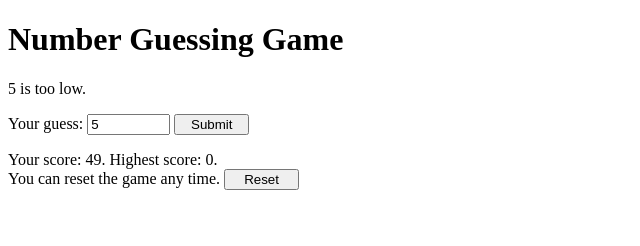
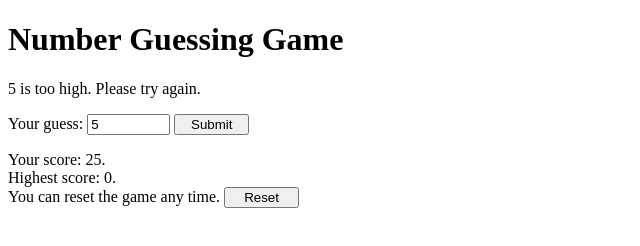
Before and after one commit to sornthep/numberguessing, a plain HTML site: page index.html in a window 1280 px wide. Both pictures are taken after typing "5" into the empty fields and a click on the button "Submit". Shown: the whole page, without its empty margins (0-640 px from the left). Drawn offline with Linux system fonts and the light colour scheme; a web font is replaced by a local one.

Commit message:
improve game logic and message

```diff
--- a/index.html
+++ b/index.html
@@ -10,8 +10,7 @@
         <link rel="stylesheet" href="https://fonts.googleapis.com/css?family=Trirong">
         <link href="style.css" rel="stylesheet">
         <h1>Number Guessing Game</h1>
-        <p>
-            <div class="message">Enter you guess here</div>
+        <p class="message">
         </p>
         <p>
             Your guess:
@@ -19,7 +18,8 @@
             <button class="btn">Submit</button>
         </p>
         <p>
-            <div class="score">Your score: 20. Highest score: 0.</div>
+            <div class="score"></div>
+            <div class="highest-score"></div>
             <div>You can reset the game any time.
                 <button class="reset-btn">Reset</button>
             </div>
--- a/script.js
+++ b/script.js
@@ -1,51 +1,68 @@
 console.log('start...');
 
 const maxi = 50;
+const youhavelost = "You have lost. Click reset to start a new game.";
+const youhavewon = "You have won. Click reset to start a new game.";
 
-let secret = Math.trunc(Math.random() * maxi) + 1;
+maxScore = () => Math.trunc(maxi/2)+1;
+calcSecret = () => Math.trunc(Math.random() * maxi) + 1;
+
+let secret;
 let yourGuess;
-let numScore = maxi;
+let numScore;
 let highestScore = 0;
 let won = false;
+let lost = false;
 
 const msgEl = document.querySelector('.message');
 const guessEl = document.querySelector('.guess');
 const btnEl = document.querySelector('.btn');
 const score = document.querySelector('.score');
+const highest = document.querySelector('.highest-score');
 const reset = document.querySelector('.reset-btn');
 
+updateScore = (num) => score.textContent = `Your score: ${num}.`;
+updateHighestScore = (num) => highest.textContent = `Highest score: ${num}.`;
+
 myFunction = () => {
-    if (! won) {
+    if (! won && ! lost) {
         yourGuess = Number(guessEl.value);
         // console.log(guessEl.value,yourGuess);
         if (yourGuess >= 1 && yourGuess <= maxi) {
             if (yourGuess === secret) {
                 won = true;
-                msgEl.textContent = yourGuess + " is correct.  ";
+                msgEl.textContent = `Congratulations!!! ${yourGuess} is correct. You have won.`;
                 if (numScore > highestScore) {
                     highestScore = numScore;
-                    score.textContent = `Your score: ${numScore}. Highest score: ${highestScore}.`;
+                    updateHighestScore(highestScore);
                 }
             } else {
                 const howWrong = (yourGuess > secret) ? " is too high.  " : " is too low.  ";
-                msgEl.textContent = yourGuess + howWrong;
                 numScore--;
-                score.textContent = `Your score: ${numScore}. Highest score: ${highestScore}.`;
+                updateScore(numScore);
+                if (numScore <= 0) {
+                    lost = true;
+                    msgEl.textContent = youhavelost;
+                } else msgEl.textContent = yourGuess + howWrong + " Please try again.";
             }
         } else {
             msgEl.textContent = `Please guess between 1 and ${maxi}.  `;
         }
-    } else {
-        msgEl.textContent = "You have won. Click reset to start a new game.";
+    } else if (won) {
+        msgEl.textContent = youhavewon;
+    } else { // must have lost
+        msgEl.textContent = youhavelost;
     }
 }
 myResetFunction = () => {
-    secret = Math.trunc(Math.random() * maxi) + 1;
-    numScore = maxi;
+    secret = calcSecret();
+    numScore = maxScore();
     guessEl.value = '';
-    msgEl.textContent = "Enter you guess here";
-    score.textContent = `Your score: ${numScore}. Highest score: ${highestScore}.`;
+    msgEl.textContent = `Start playing by entering you guess between 1 and ${maxi}.`;
+    score.textContent = `Your score: ${numScore}.`;
+    highest.textContent = `Highest score: ${highestScore}.`;
     won = false;
+    lost = false;
 }
 myResetFunction();
 btnEl.addEventListener("click", myFunction);
```
